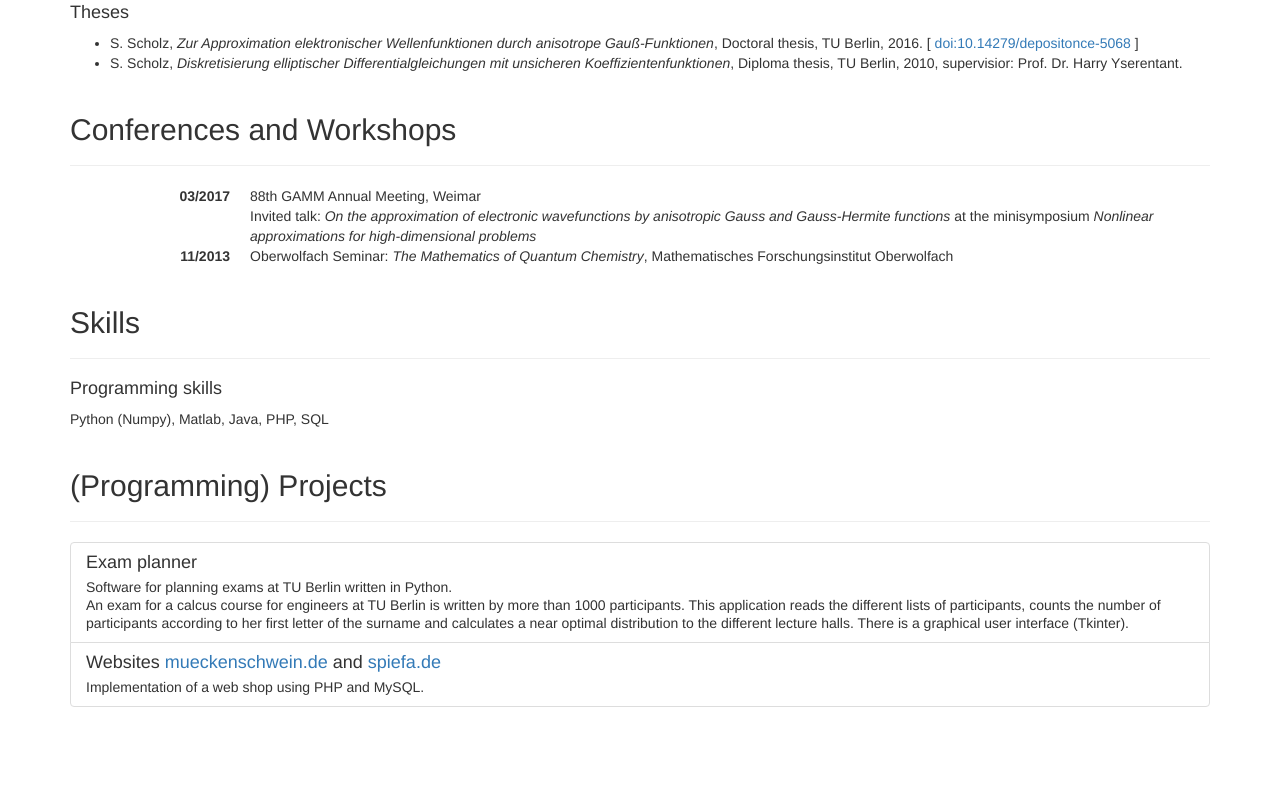
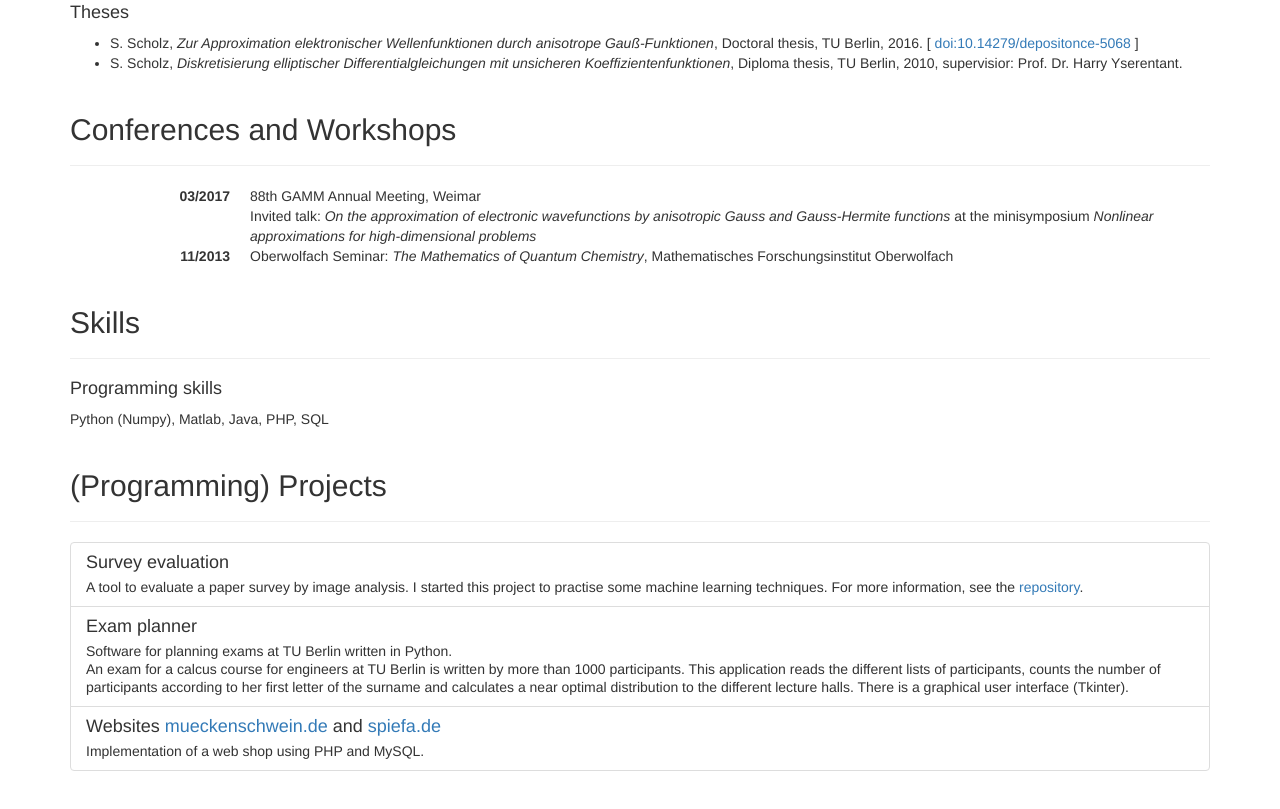
Before and after one commit to stescholz/stescholz.github.io, a plain HTML site: page index.html in a window 1280 px wide. Shown: the part 1222-2031 px from the top of the page. Before the commit the page ends 1969 px from the top, so only its background shows below. Drawn offline with nearby package versions, Linux system fonts and the light colour scheme.

Commit message:
Add survey project

```diff
--- a/index.html
+++ b/index.html
@@ -130,6 +130,11 @@
       </div>
       <div class="list-group">
         <div class="list-group-item">
+          <h4 class="list-group-item-heading">Survey evaluation</h4>
+          <p class="list-group-item-text">A tool to evaluate a paper survey by image analysis. I started this project to practise some machine learning techniques.
+          For more information, see the <a href="https://github.com/stescholz/survey">repository</a>.</p>
+        </div>
+        <div class="list-group-item">
           <h4 class="list-group-item-heading">Exam planner</h4>
           <p class="list-group-item-text">Software for planning exams at TU Berlin written in Python.</p>
           <p class="list-group-item-text">An exam for a calcus course for engineers at TU Berlin is written by more than 1000 participants.
```
